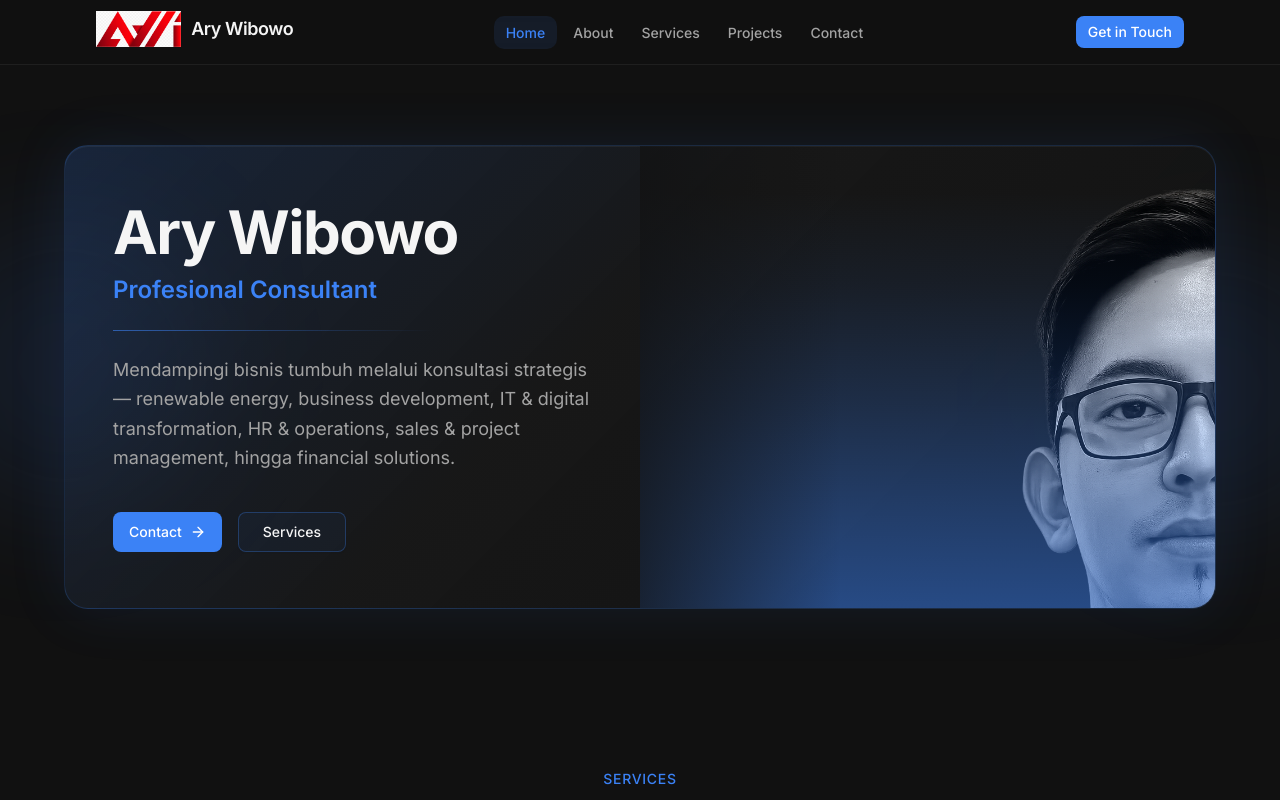
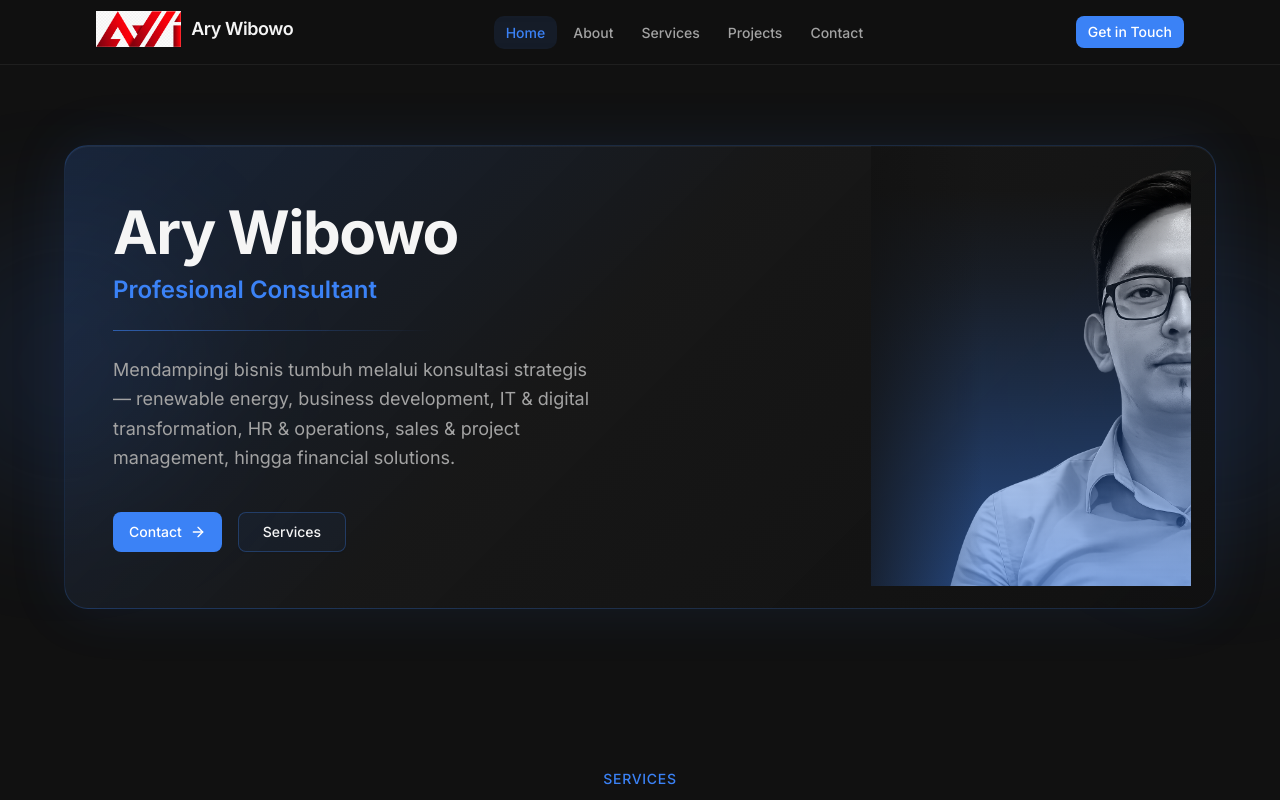
Before and after one commit to ImHeroesKiller/arywibowo-portfolio, a Next.js app: page / in a window 1280 px wide. Shown: the top 800 px of the page. Built offline with nearby package versions, Linux system fonts and the light colour scheme.

Commit message:
fix: use fixed-size hero profile photo

```diff
--- a/components/Hero.tsx
+++ b/components/Hero.tsx
@@ -1,6 +1,5 @@
 "use client";
 
-import Image from "next/image";
 import Link from "next/link";
 import { ArrowRight } from "lucide-react";
 import { motion } from "framer-motion";
@@ -16,6 +15,9 @@ const fade = (delay = 0) => ({
 
 const photoGradient =
   "linear-gradient(to top, rgba(59,130,246,0.5) 0%, rgba(59,130,246,0.38) 20%, rgba(59,130,246,0.22) 45%, rgba(59,130,246,0.08) 70%, transparent 90%)";
+
+const PHOTO_WIDTH = 320;
+const PHOTO_HEIGHT = 440;
 
 export default function Hero() {
   return (
@@ -35,36 +37,27 @@ export default function Hero() {
         }}
       >
         <div className="grid grid-cols-1 lg:grid-cols-2 lg:min-h-[440px]">
-          <div className="relative order-1 aspect-[4/3] w-full sm:aspect-[5/4] lg:order-2 lg:aspect-auto lg:min-h-[440px]">
-            <div className="relative h-full w-full lg:hidden">
-              <Image
+          <div className="relative order-1 flex justify-center lg:order-2 lg:justify-end lg:pr-6">
+            <div
+              className="relative shrink-0 overflow-hidden"
+              style={{ width: PHOTO_WIDTH, height: PHOTO_HEIGHT }}
+            >
+              <img
                 src="/images/profile.png"
                 alt={siteConfig.name}
-                fill
-                priority
-                className="object-cover object-top"
-                sizes="100vw"
+                width={PHOTO_WIDTH}
+                height={PHOTO_HEIGHT}
+                decoding="async"
+                className="block object-cover object-top"
+                style={{
+                  width: PHOTO_WIDTH,
+                  height: PHOTO_HEIGHT,
+                  minWidth: PHOTO_WIDTH,
+                  minHeight: PHOTO_HEIGHT,
+                  maxWidth: PHOTO_WIDTH,
+                  maxHeight: PHOTO_HEIGHT,
+                }}
               />
-            </div>
-
-            <div
-              className="relative hidden h-full w-full lg:absolute lg:inset-0 lg:block"
-              style={{
-                WebkitMaskImage:
-                  "linear-gradient(to left, black 70%, transparent 100%)",
-                maskImage:
-                  "linear-gradient(to left, black 70%, transparent 100%)",
-              }}
-            >
-              <Image
-                src="/images/profile.png"
-                alt={siteConfig.name}
-                fill
-                priority
-                className="object-cover object-right-top"
-                sizes="50vw"
-              />
-            </div>
 
               <div
                 className="pointer-events-none absolute inset-0"
@@ -72,12 +65,13 @@ export default function Hero() {
               />
 
               <div
-              className="pointer-events-none absolute inset-0 hidden lg:block"
+                className="pointer-events-none absolute inset-0"
                 style={{
                   background:
                     "linear-gradient(to right, rgba(17,17,17,0.7) 0%, transparent 35%)",
                 }}
               />
+            </div>
           </div>
 
           <div className="order-2 flex flex-col justify-center px-5 py-8 sm:px-8 sm:py-12 lg:order-1 lg:px-10 lg:py-14 xl:px-12">
```
Lines whose indentation alone changed are shown as unchanged.
